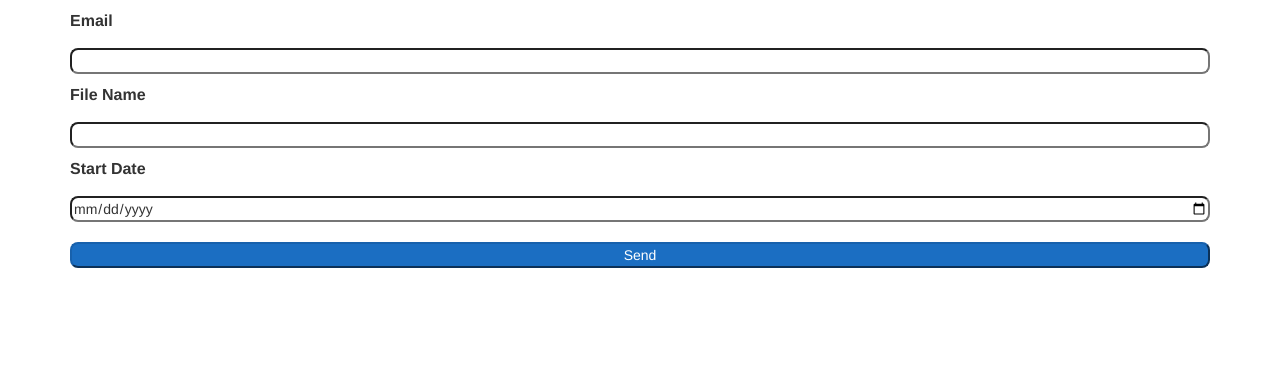
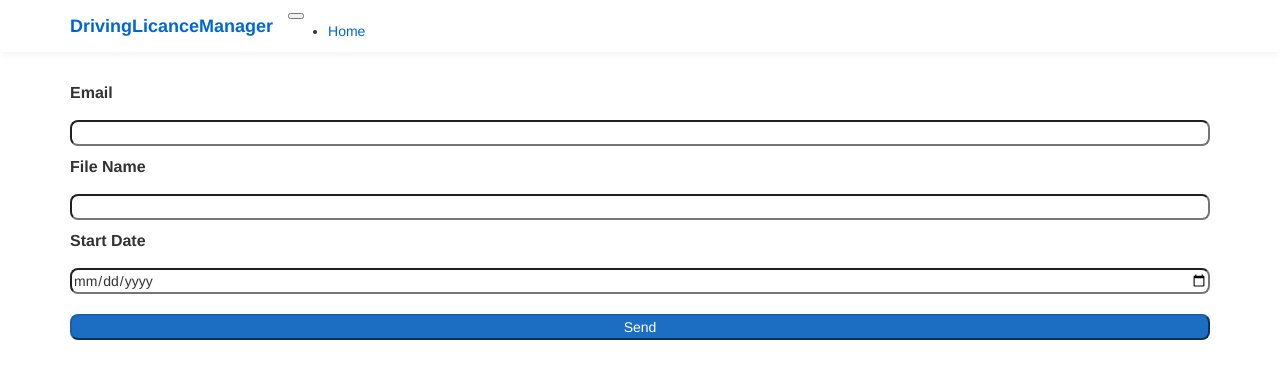
Before and after one commit to GKunc/DrivingSummaryUserInterface, an Angular app: page / in a window 1280 px wide. Shown: the top 378 px of the page. Built offline with nearby package versions, Linux system fonts and the light colour scheme.

Commit message:
Add navigation to view

```diff
--- a/src/app/app-routing.module.ts
+++ b/src/app/app-routing.module.ts
@@ -1,8 +1,12 @@
 import { NgModule } from '@angular/core';
 import { Routes, RouterModule } from '@angular/router';
 
+import { SummaryCreatorComponent } from './summary-creator/summary-creator.component';
 
-const routes: Routes = [];
+const routes: Routes = [
+  { path: '', component: SummaryCreatorComponent },
+  { path: 'summary-creator', component: SummaryCreatorComponent },
+];
 
 @NgModule({
   imports: [RouterModule.forRoot(routes)],
--- a/src/app/app_component/app.component.html
+++ b/src/app/app_component/app.component.html
@@ -1,24 +1,6 @@
-<div class="container">
-  <form>
-    <div *ngIf="email.errors">
-      <label style="color: red">Email address not valid</label>
-    </div>
-    <label class="label-creator">Email</label>
-    <br/>
-    <input class="input-creator" type="text" name="email" email/>
-    <br/>
-
-    <label class="label-creator">File Name</label>
-    <br/>
-    <input class="input-creator"/>
-    <br/>
-
-    <label class="label-creator">Start Date</label>
-    <br/>
-    <input class="input-creator" type="date" name="date"/>
-    <br/>
-    <br/>
-
-    <button class="btn-creator">Send</button>
-</form>
-</div>
+<body>
+  <app-nav-menu></app-nav-menu>
+  <div class="container">
+    <router-outlet></router-outlet>
+  </div>
+</body>
--- /dev/null
+++ b/src/app/nav-menu/nav-menu.component.css
@@ -0,0 +1,19 @@
+a.navbar-brand {
+  font-weight: bold;
+  white-space: normal;
+  text-align: center;
+  word-break: break-all;
+}
+
+html {
+  font-size: 14px;
+}
+@media (min-width: 768px) {
+  html {
+    font-size: 16px;
+  }
+}
+
+.box-shadow {
+  box-shadow: 0 .25rem .75rem rgba(0, 0, 0, .05);
+}
--- /dev/null
+++ b/src/app/nav-menu/nav-menu.component.html
@@ -0,0 +1,32 @@
+<header>
+  <nav
+    class="navbar navbar-expand-sm navbar-toggleable-sm navbar-light bg-white border-bottom box-shadow mb-3"
+  >
+    <div class="container">
+      <a class="navbar-brand" [routerLink]="['/']">DrivingLicanceManager</a>
+      <button
+        class="navbar-toggler"
+        type="button"
+        data-toggle="collapse"
+        data-target=".navbar-collapse"
+        aria-label="Toggle navigation"
+        [attr.aria-expanded]="isExpanded"
+        (click)="toggle()"
+      >
+        <span class="navbar-toggler-icon"></span>
+      </button>
+      <div
+        class="navbar-collapse collapse d-sm-inline-flex flex-sm-row-reverse"
+        [ngClass]="{ show: isExpanded }"
+      >
+        <ul class="navbar-nav flex-grow">
+          <li class="nav-item" [routerLinkActive]="['link-active']">
+            <a class="nav-link text-dark" [routerLink]="['/summary-creator']"
+              >Home</a
+            >
+          </li>
+        </ul>
+      </div>
+    </div>
+  </nav>
+</header>
--- /dev/null
+++ b/src/app/nav-menu/nav-menu.component.ts
@@ -0,0 +1,18 @@
+import { Component } from '@angular/core';
+
+@Component({
+  selector: 'app-nav-menu',
+  templateUrl: './nav-menu.component.html',
+  styleUrls: ['./nav-menu.component.css']
+})
+export class NavMenuComponent {
+  isExpanded = false;
+
+  collapse() {
+    this.isExpanded = false;
+  }
+
+  toggle() {
+    this.isExpanded = !this.isExpanded;
+  }
+}
--- /dev/null
+++ b/src/app/summary-creator/summary-creator.component.html
@@ -0,0 +1,22 @@
+<form>
+  <div *ngIf="email.errors">
+    <label style="color: red">Email address not valid</label>
+  </div>
+  <label class="label-creator">Email</label>
+  <br/>
+  <input class="input-creator" type="text" name="email" email/>
+  <br/>
+
+  <label class="label-creator">File Name</label>
+  <br/>
+  <input class="input-creator"/>
+  <br/>
+
+  <label class="label-creator">Start Date</label>
+  <br/>
+  <input class="input-creator" type="date" name="date"/>
+  <br/>
+  <br/>
+
+  <button class="btn-creator">Send</button>
+</form>
--- /dev/null
+++ b/src/app/summary-creator/summary-creator.component.ts
@@ -0,0 +1,26 @@
+import { Component, Inject } from '@angular/core';
+import { HttpClient } from '@angular/common/http';
+import { Router } from '@angular/router';
+import * as $ from "jquery";
+
+const BASE_URL = 'https://gkunc.github.io/DrivingSummaryUI/';
+
+@Component({
+  selector: 'app-summary-creator-component',
+  templateUrl: './summary-creator.component.html'
+})
+
+export class SummaryCreatorComponent {
+
+  private http;
+  private baseUrl;
+  public startDate;
+  public email;
+
+  constructor(router: Router, http: HttpClient) {
+      this.http = http;
+      this.baseUrl = BASE_URL;
+      this.startDate = new Date();
+      this.email = "";
+  }
+}
```
Also changed, not shown: src/app/app.module.ts (+6 -2 lines), 1 other file (tests, documents, lock files or other folders).
